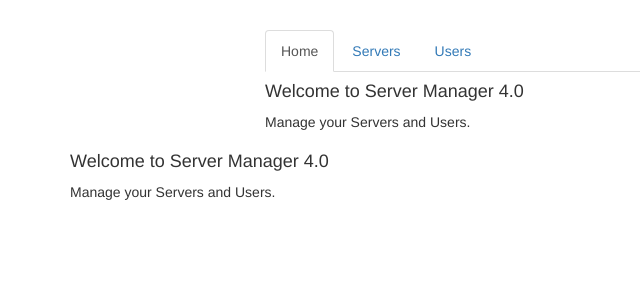
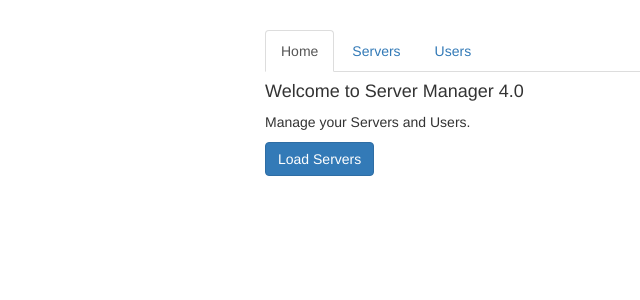
Before and after one commit to ale1a1/Angular-routing, an Angular app: page / in a window 1280 px wide. Shown: the top 300 px of the page, without its empty margins (0-640 px from the left). Built offline with nearby package versions, Linux system fonts and the light colour scheme.

Commit message:
programmatic navigation

```diff
--- a/src/app/app.component.html
+++ b/src/app/app.component.html
@@ -20,8 +20,7 @@
   </div>
   <div class="row">
     <div class="col-xs-12 col-sm-10 col-md-8 col-sm-offset-1 col-md-offset-2">
-      <app-home></app-home>
+      <router-outlet></router-outlet>
     </div>
   </div>
-  <router-outlet></router-outlet>
 </div>
--- a/src/app/home/home.component.html
+++ b/src/app/home/home.component.html
@@ -1,2 +1,3 @@
 <h4>Welcome to Server Manager 4.0</h4>
 <p>Manage your Servers and Users.</p>
+<button class="btn btn-primary" (click)="onLoadServers()">Load Servers</button>
--- a/src/app/home/home.component.ts
+++ b/src/app/home/home.component.ts
@@ -1,15 +1,18 @@
 import { Component, OnInit } from '@angular/core';
+import { Router } from '@angular/router';
 
 @Component({
   selector: 'app-home',
   templateUrl: './home.component.html',
-  styleUrls: ['./home.component.css']
+  styleUrls: ['./home.component.css'],
 })
 export class HomeComponent implements OnInit {
+  constructor(private router: Router) {}
 
-  constructor() { }
+  ngOnInit() {}
 
-  ngOnInit() {
+  onLoadServers() {
+    //complex calculations, other tasks,....
+    this.router.navigate(['/servers']);
   }
-
 }
```
